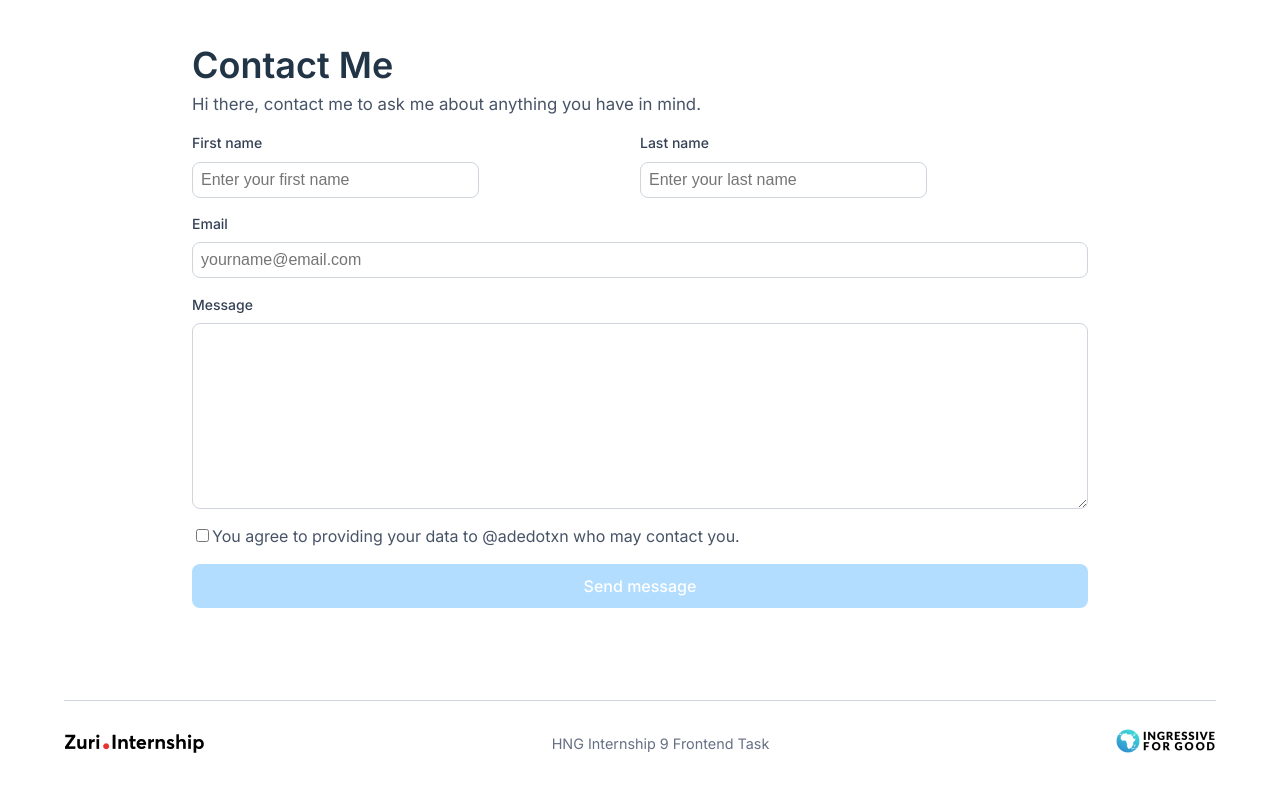
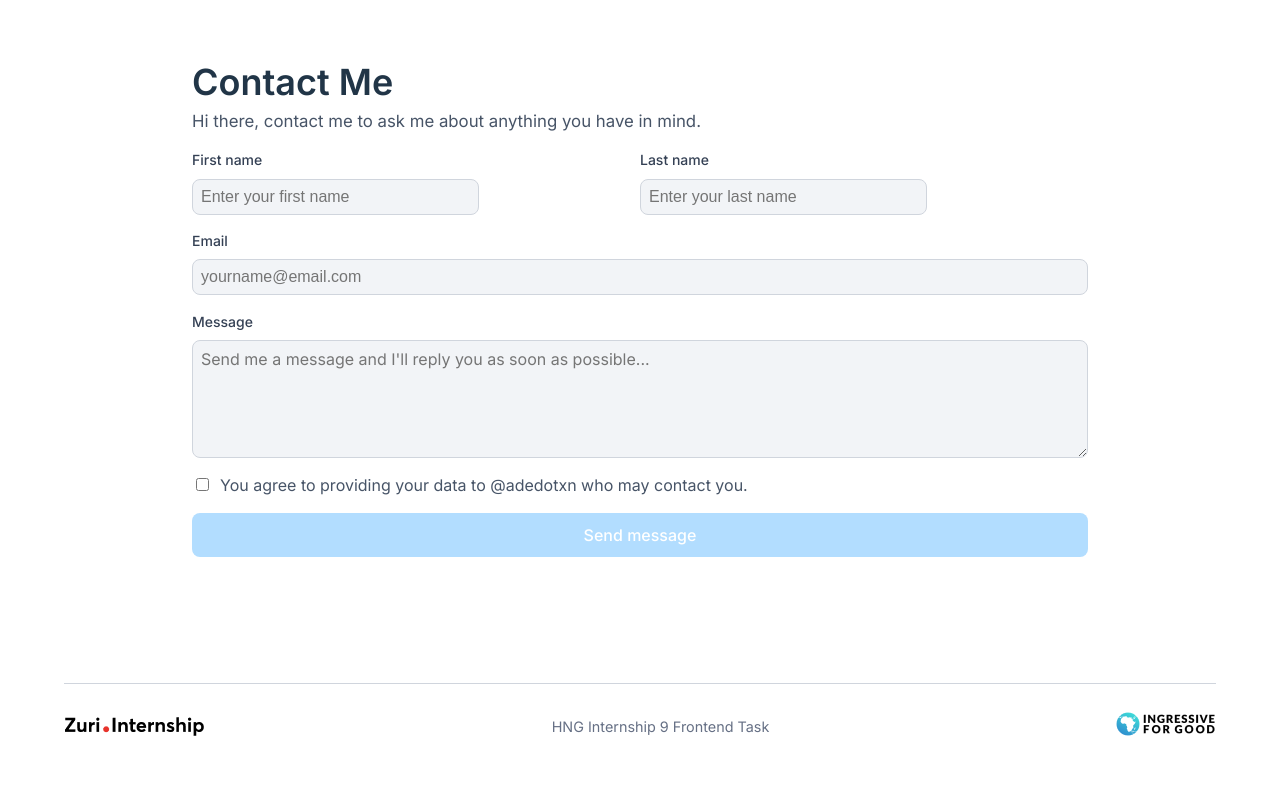
Before and after one commit to adedotxn/stageone-hngi9, a React (Vite) app: page /contact in a window 1280 px wide. Shown: the top 792 px of the page. Built offline with nearby package versions, Linux system fonts and the light colour scheme.

Commit message:
fix : form validation

```diff
--- a/src/index.css
+++ b/src/index.css
@@ -15,6 +15,7 @@
   -webkit-font-smoothing: antialiased;
   -moz-osx-font-smoothing: grayscale;
   -webkit-text-size-adjust: 100%;
+
   --grey-25: #FCFCFD;
   --grey-100: #F2F4F7;
   --grey-200: #EAECF0;
@@ -29,6 +30,8 @@
   --primary-200: #B2DDFF;
   --primary-600: #1570EF;
   --primary-700: #175CD3;
+
+  --bg: var(--grey-100);
 
 }
 
--- a/src/routes/contact.jsx
+++ b/src/routes/contact.jsx
@@ -18,15 +18,21 @@ const initialFormErrors = {
 };
 
 const ContactPage = () => {
+  //form state
   const [formDetails, setFormDetails] = useState(initialData);
+
+  //when false, input is valid, when true there is an error
   const [formErrors, setFormErrors] = useState(initialFormErrors);
+
+  //checkbox checked state
   const [isChecked, setIsChecked] = useState(false);
-  const [allowSubmit, setAllowSubmit] = useState(false);
 
+  //handling checkbox input
   const handleChecked = () => {
     setIsChecked(!isChecked);
   };
 
+  //handling form inputs
   function handleFormDetails(e) {
     setFormDetails({
       ...formDetails,
@@ -34,6 +40,7 @@ const ContactPage = () => {
     });
   }
 
+  //dynamically removing the error state once it's non empty
   useEffect(() => {
     if (formDetails.message !== "") {
       setFormErrors({ message: false });
@@ -54,6 +61,8 @@ const ContactPage = () => {
 
   function handleSubmit(e) {
     e.preventDefault();
+
+    //toggling error hints for empty fields when submit is clicked
     if (formDetails.firstName === "") {
       setFormErrors({ firstName: true });
     }
@@ -70,7 +79,17 @@ const ContactPage = () => {
       setFormErrors({ message: true });
     }
 
-    console.log(formDetails);
+    //making sure all fields are non-empty before submission can run
+    if (
+      formDetails.email === "" ||
+      formDetails.message === "" ||
+      formDetails.firstName === "" ||
+      formDetails.lastName === ""
+    ) {
+      return;
+    }
+
+    // console.log(formDetails);
   }
   return (
     <>
@@ -139,7 +158,8 @@ const ContactPage = () => {
               name="message"
               id="message"
               cols="30"
-              rows="10"
+              rows="5"
+              placeholder="Send me a message and I'll reply you as soon as possible..."
               className={formErrors.message ? "input__error" : "valid__input"}
             />
             <p className="error__message">
--- a/src/styles/routes/contact.css
+++ b/src/styles/routes/contact.css
@@ -4,7 +4,7 @@
 }
 
 .contact__form {
-    padding: 2rem 1rem;
+    padding: 3rem 1rem;
 }
 
 .contact__form>h1 {
@@ -39,7 +39,7 @@
 
 
 .contact_input__section input {
-    background: transparent;
+    background: var(--bg);
     color: #344054;
     padding: .5rem;
     border-radius: .5rem;
@@ -61,8 +61,11 @@
     border: 1px solid var(--grey-300);
     color: #344054;
     border-radius: .5rem;
-    background: transparent;
+    background: var(--bg);
     font-size: 1rem;
+    padding: .5rem;
+    font-family: 'Inter', Avenir, Helvetica, Arial, sans-serif;
+
 }
 
 .checkbox__wrapper {
@@ -75,7 +78,7 @@
     color: var(--white);
     background: var(--primary-600);
     border-radius: .5rem;
-    padding: .5rem 1rem;
+    padding: .7rem 1rem;
 }
 
 .contact__form #btn__submit:hover {
@@ -91,7 +94,10 @@
 .checkbox__wrapper label {
     color: var(--grey-600);
     font-size: 1rem;
+    margin-left: .5rem;
 }
+
+
 
 .error__message {
     margin: .2rem;
```
